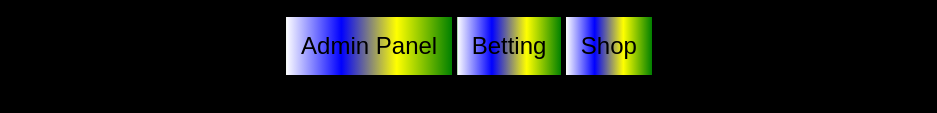
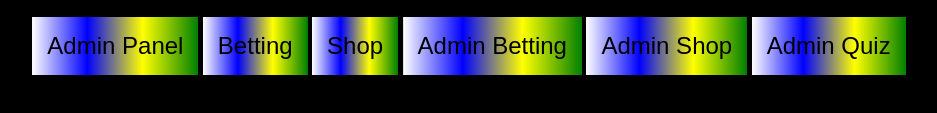
Before and after one commit to PeterNgeno/quiz.perontips, a website: page public/index.html in a window 1280 px wide. Shown: the part 439-552 px from the top of the page, without its empty margins (171-1108 px from the left). Drawn offline with Linux system fonts and the light colour scheme.

Commit message:
Update index.html
Signed-off-by: PeterNgeno <peterkipsangngeno@gmail.com>

```diff
--- a/public/index.html
+++ b/public/index.html
@@ -19,9 +19,15 @@
 
     <!-- Buttons for additional pages -->
     <div style="margin-top: 20px; text-align: center;">
+        <!-- Main Pages -->
         <button class="button" onclick="goToAdmin()">Admin Panel</button>
         <button class="button" onclick="goToBetting()">Betting</button>
         <button class="button" onclick="goToShop()">Shop</button>
+
+        <!-- Admin-Specific Pages -->
+        <button class="button" onclick="goToAdminBetting()">Admin Betting</button>
+        <button class="button" onclick="goToAdminShop()">Admin Shop</button>
+        <button class="button" onclick="goToAdminQuiz()">Admin Quiz</button>
     </div>
 
     <script>
@@ -37,6 +43,15 @@
         function goToShop() {
             window.location.href = 'shop.html'; // Redirect to shop page
         }
+        function goToAdminBetting() {
+            window.location.href = 'admin_betting.html'; // Redirect to admin betting page
+        }
+        function goToAdminShop() {
+            window.location.href = 'admin_shop.html'; // Redirect to admin shop page
+        }
+        function goToAdminQuiz() {
+            window.location.href = 'admin_quiz.html'; // Redirect to admin quiz page
+        }
     </script>
 </body>
 </html>
```
